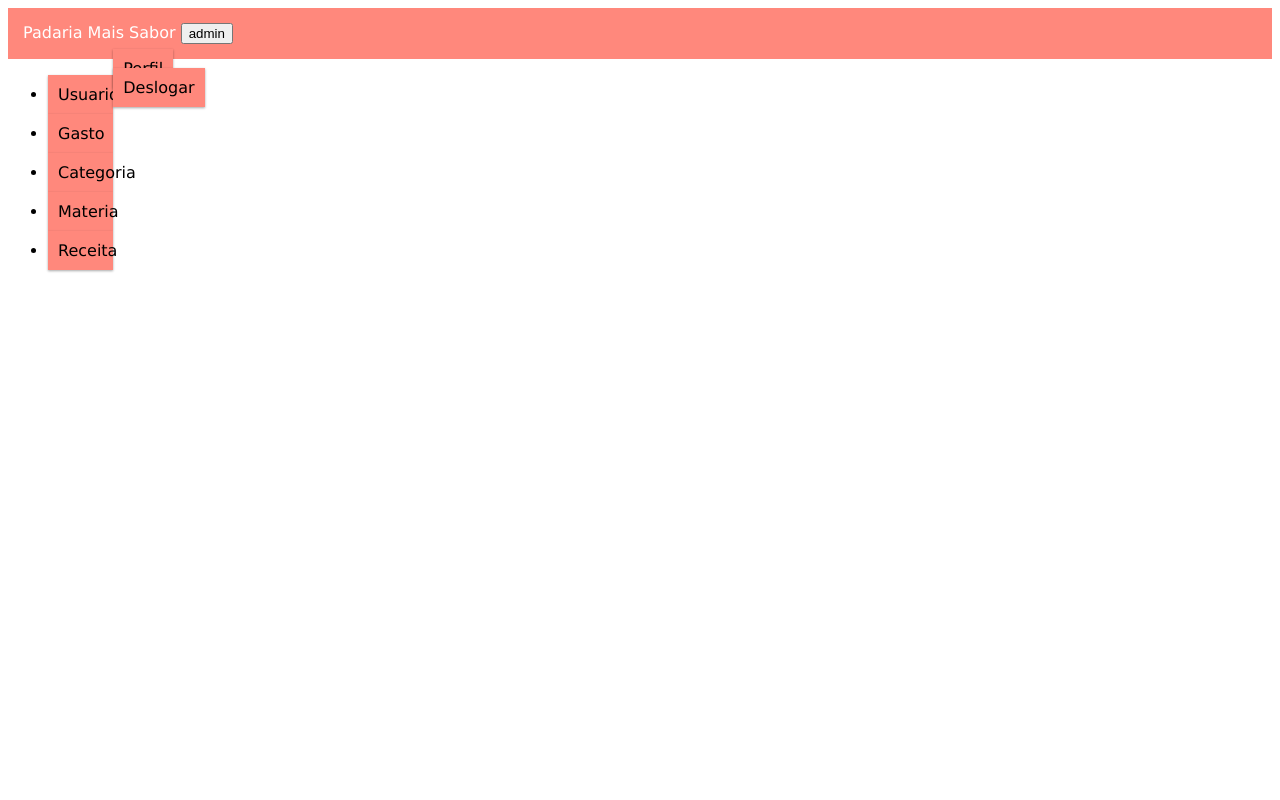
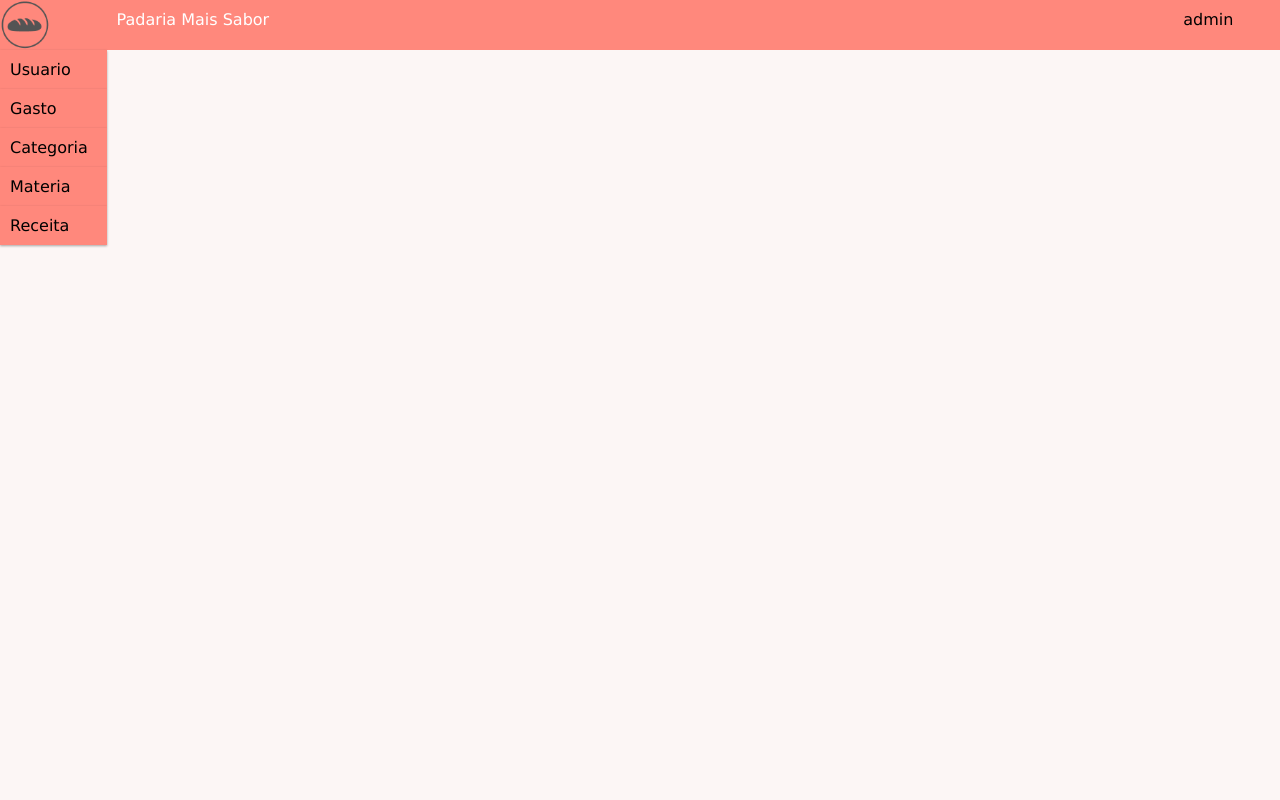
Before and after one commit to ismaelp192/Mais-Sabor, a PHP site: page / in a window 1280 px wide. Run offline with PHP 8.4, Linux system fonts and the light colour scheme; a user stored in the database is signed in.

Commit message:
saco lek

```diff
--- a/css/estilo.css
+++ b/css/estilo.css
@@ -1,9 +1,16 @@
-/* body{
+ body{
 	margin: 0;
-	height: 100%;
 	background-color: rgb(252, 246, 245);
 }
+table{
 
+	border:1px solid black;
+	border-collapse: inherit;
+	border-radius: 8px;
+	background-color: whitesmoke;
+	box-shadow: 15px 15px 20px 3px rgba(0,0,0,0.5);
+}
+/*
 table{
 
 	border:1px solid black;
@@ -68,7 +75,6 @@ td{
 }
 
  ul{
-	list-style-type: none;
 	margin: 0;
 	padding: 0px;
 	 width: 10%;
@@ -497,25 +503,7 @@ input[type=number]::-webkit-outer-spin-button {
   .dropdown-cat:hover .dropbtn-cat {background-color: white;}
 
    -------------------------------------------------------------------------------------------------
-
-.col-1 {width: 8.33%;}
-.col-2 {width: 16.66%;}
-.col-3 {width: 25%;}
-.col-4 {width: 33.33%;}
-.col-5 {width: 41.66%;}
-.col-6 {width: 50%;}
-.col-7 {width: 58.33%;}
-.col-8 {width: 66.66%;}
-.col-9 {width: 75%;}
-.col-10 {width: 83.33%;}
-.col-11 {width: 91.66%;}
-.col-12 {width: 100%;}
-
-[class*="col-"] {
-	float: left;
-	padding: 15px;
-	border: 1px solid red;
-  } */
+ */
 
 
   * {
@@ -548,26 +536,73 @@ input[type=number]::-webkit-outer-spin-button {
 
   html {
 	font-family: "Lucida Sans", sans-serif;
+	/* padding: 15px; */
+
   }
+
+  li{
+	list-style-type: none;
+  }
+  .titulo {
+	vertical-align:middle;
+	position: relative;
+	padding: 10px;
+}
+.menu-img{
+	height: 50px;
+	width:50px;
+	position: relative;
+}
+
+
   .header {
 	background-color: #FF887C;
 	color: #ffffff;
-	padding: 15px;
+	min-height: 50px;
+	position: relative;
+	padding: 0;
   }
 
-
-  /* .menu ul {
-	list-style-type: none;
+  .menu ul {
+	/* height: 100%; */
 	margin: 0;
 	padding: 0;
 	background-color: #f1f1f1;
-  } */
+	position: relative;
+  }
   .list{
 	padding: 10px;
 	background-color: #FF887C;
 	color: black;
 	box-shadow: 0 1px 3px rgba(0,0,0,0.12), 0 1px 2px rgba(0,0,0,0.24);
+	display: block;
 }
+.ul-drop{
+	position: absolute;
+	padding: 0;
+	margin: 0;
+}
+.list[id="usr"]{
+	box-shadow: none;
+	min-height: 50px;
+	margin: 0;
+}
+.list[id="d1"]{
+	box-shadow: 10px 20px 20px 0px rgba(0,0,0,0.5);
+}
+.list[id="d2"]{
+	border-radius: 8px;
+	border-top-left-radius:0px;
+	border-top-right-radius:0px;
+	box-shadow: 10px 10px 20px 0px rgba(0,0,0,0.5);
+}
+.list[name="drop"]{
+	display: none;
+	z-index: 1;
+	position: relative;
+}
+.show {display: block !important;}
+
 .list-click{
 	color: white;
 	background-color: rgb(85, 85, 85);
@@ -579,33 +614,3 @@ input[type=number]::-webkit-outer-spin-button {
 	background-color: rgb(194, 189, 189);
 	color: #fff;
 }
-.list:active{
-	background-color: black;
-	color: #fff;
-}
-
-
-/*
-.dropdown-content {
-	display: none;
-	position: absolute;
-	background-color: #f1f1f1;
-	min-width: 6.5%;
-	overflow: auto;
-	border-radius: 8px;
-	border-top-left-radius:2px;
-	border-top-right-radius:2px;
-	box-shadow: 10px 10px 20px 3px rgba(0,0,0,0.5);
-	z-index: 1;
-}
-
-.dropdown-content a {
-	color: black;
-	padding: 12px 15px;
-	text-decoration: none;
-	display: block;
-}
-
-.dropdown a:hover {background-color: blue;}
-
-.show {display: block;} */
--- a/index.php
+++ b/index.php
@@ -13,15 +13,24 @@
 		session_start();
 	if ( isset( $_SESSION['login']) && isset($_SESSION['senha'])  ) {
 			echo'
-				<div class="header">
-					<span class="titulo">Padaria Mais Sabor</span>';
 
-					echo '
-						<button id="Drop" onclick="Drop()" class="drop">'.$_SESSION['login'].'</button>
+				<div class="header col-12">
+					<div class="col-1">
+						<img class="menu-img" src="css/pao.ico">
+					</div>
+					<div class="col-10">
+						<li class="titulo">Padaria Mais Sabor</li>
+					</div>
+					<div class="col-1">
+						<ul class="ul-drop">
+							<li  class="list" id="usr"  onclick="Drop()">'.$_SESSION['login'].'</li>
+							<li  class="list" name="drop" id="d1" onclick="login(4)">Perfil</li>
+							<li  class="list" name="drop" id="d2" onclick="login(3)">Deslogar</li>
+						</ul>
+					</div>
 
-						';
-
-				echo'</div>';
+				</div>
+				';
 
 			echo'<div class="row">
 				<div class="col-1 menu"><ul>
@@ -33,10 +42,7 @@
 				</ul></div>
 			<div class="col-11 conteudo" id="conteudo">
 			</div>
-			<div id="myDropdown" class=" col-1 dropdown-content">
-				<a class="list" onclick="login(4)">Perfil</a>
-				<a class="list" onclick="login(3)" >Deslogar</a>
-			</div>
+
 			</div>';
 		} else {
 			echo"<body onload='login(2)'>
@@ -50,3 +56,17 @@
 
 	</body>
 </html>
+
+<!-- <div class="col-12 rela">
+					<div class="col-3">
+						<div id="myDropdown" class="dropdown-content">
+							<li class="list" onclick="login(4)">Perfil</li>
+							<li class="list" onclick="login(3)" >Deslogar</li>
+						</div>
+					</div>
+				</div> -->
+<!--
+				<div id="myDropdown" class="dropdown-content">
+							<li class="list" onclick="login(4)">Perfil</li>
+							<li class="list" onclick="login(3)" >Deslogar</li>
+					</div>				 -->
--- a/js/funcoes.js
+++ b/js/funcoes.js
@@ -27,7 +27,9 @@ function get_numeric($val) {
     return 0;
   }
 function Drop() {
-    document.getElementById("myDropdown").classList.toggle("show");
+    console.log(document.getElementsByName("d1"));
+    document.getElementById("d1").classList.toggle("show");
+    document.getElementById("d2").classList.toggle("show");
 }
 function sel_cat(cat){
       document.getElementById("tbCategoria_nome_categoria").value = cat;
@@ -330,16 +332,19 @@ document.addEventListener ('keypress', (event) => {
         document.getElementById("submit").click();
     }
   });
+
 window.onclick = function(event) {
-    if (event.target.id!="Drop" ) {
-      var dropdowns = document.getElementsByClassName("dropdown-content");
+    if (event.target.id!="usr") {
+      var dropdowns1 = document.getElementById("d1");
+      var dropdowns2 = document.getElementById("d2");
       var i;
-      for (i = 0; i < dropdowns.length; i++) {
-        var openDropdown = dropdowns[i];
-        if (openDropdown.classList.contains('show')) {
-          openDropdown.classList.remove('show');
+
+        if (dropdowns1.classList.contains('show')) {
+            dropdowns1.classList.remove('show');
         }
-      }
+        if (dropdowns2.classList.contains('show')) {
+            dropdowns2.classList.remove('show');
+        }
     }
   }
 
```
